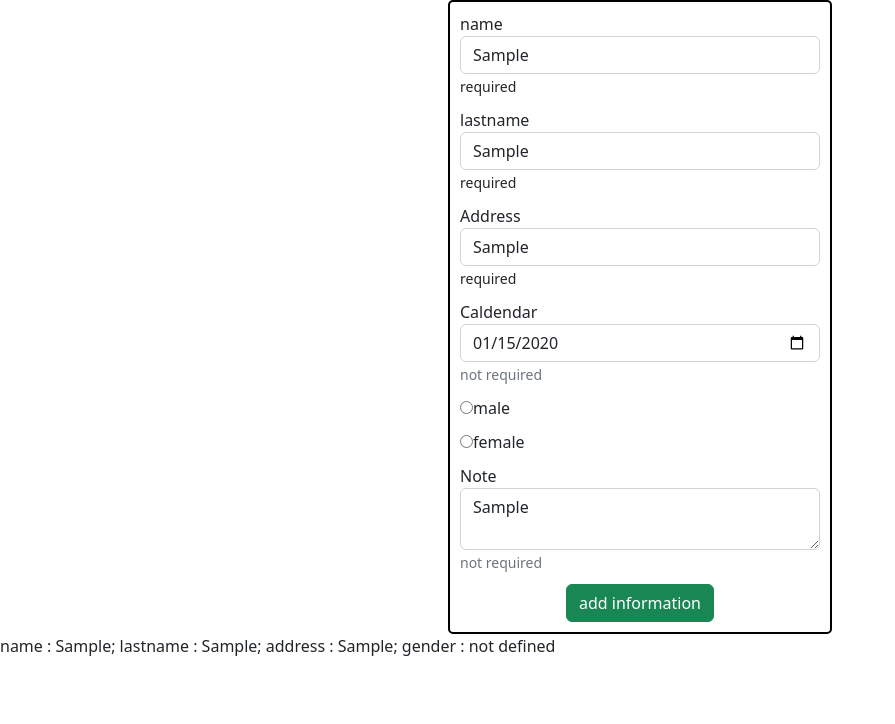
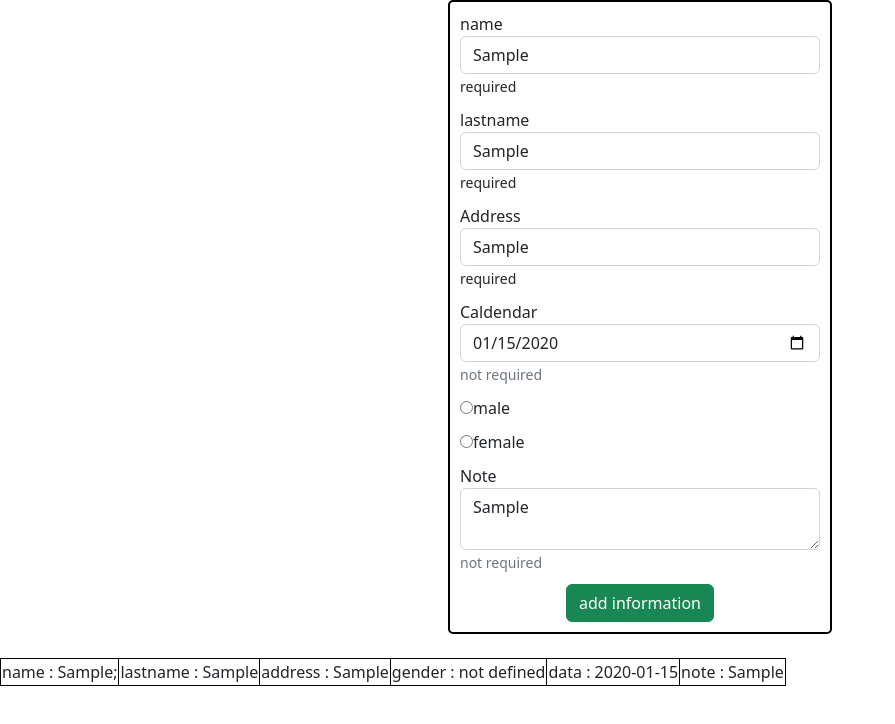
Before and after one commit to bonitobonito2/vannilaJs, a plain HTML site: page index.html in a window 1280 px wide. Both pictures are taken after typing "Sample", "Sample", "Sample", "2020-01-15", "Sample" into the empty fields and a click on the button "add information". Shown: the whole page, without its empty margins (0-895 px from the left). Drawn offline with nearby package versions, Linux system fonts and the light colour scheme.

Commit message:
added table

```diff
--- a/index.css
+++ b/index.css
@@ -17,3 +17,25 @@
 .error{
     color: red;
 }
+/* .items{
+    margin: 0 auto;
+    display: flex;
+    flex-direction: column;
+    width: 40vw;
+    gap: 100px;
+}
+
+.div{
+    margin: 0 auto;
+    width: 40vw;
+    display: flex;
+    flex-direction: column;
+    border: 1px solid black;
+    align-items: center;
+    justify-content: center;
+} */
+
+table, th, td {
+    border: 1px solid black;
+    border-collapse: collapse;
+  }
--- a/index.html
+++ b/index.html
@@ -50,11 +50,11 @@
         </div>
 
         <div class="form-group">
-          <label for="exampleInputEmail1">Caldendar</label>
+          <label for="calendar">Caldendar</label>
           <input
             type="date"
             class="form-control"
-            id="exampleInputCaldendar1"
+            id="calendar"
             placeholder="Enter Caldendar"
           />
           <small id="emailHelp" class="form-text text-muted"
@@ -62,15 +62,29 @@
           >
         </div>
 
-        <div><input onchange="changeHandler('male')" type="radio" name="" id="maleRadio" />male</div>
-        <div><input onchange="changeHandler('female')" type="radio" name="" id="femaleRadio" />female</div>
+        <div>
+          <input
+            onchange="changeHandler('male')"
+            type="radio"
+            name=""
+            id="maleRadio"
+          />male
+        </div>
+        <div>
+          <input
+            onchange="changeHandler('female')"
+            type="radio"
+            name=""
+            id="femaleRadio"
+          />female
+        </div>
 
         <div class="form-group">
-          <label for="exampleInputEmail1">Note</label>
+          <label for="note">Note</label>
           <textarea
             type="textarea"
             class="form-control"
-            id="exampleInputNote1"
+            id="note"
             placeholder="Enter Note"
           ></textarea>
           <small id="emailHelp" class="form-text text-muted"
@@ -84,8 +98,19 @@
         </div>
       </div>
     </form>
+    <br />
+    <!-- <div id="items"></div> -->
 
-    <div id="items"></div>
+    <table id="items">
+      <tr>
+        <th>Name</th>
+        <th>Lastname</th>
+        <th>Address</th>
+        <th>Data</th>
+        <th>Gender</th>
+        <th>Note</th>
+      </tr>
+    </table>
     <script
       src="https://cdn.jsdelivr.net/npm/bootstrap@5.2.1/dist/js/bootstrap.bundle.min.js"
       integrity="sha384-u1OknCvxWvY5kfmNBILK2hRnQC3Pr17a+RTT6rIHI7NnikvbZlHgTPOOmMi466C8"
--- a/index.js
+++ b/index.js
@@ -42,6 +42,8 @@ const button = document.getElementById("submit");
 const nameInput = document.getElementById("name");
 const lastNameInut = document.getElementById("lastName");
 const addressInput = document.getElementById("address");
+const note = document.getElementById("note");
+const date = document.getElementById("calendar");
 const maleRadio = document.getElementById("maleRadio");
 const femaleRadio = document.getElementById("femaleRadio");
 const items = document.getElementById("items");
@@ -79,19 +81,37 @@ function allStorage() {
 const loadHandler = () => {
   const item = allStorage();
   items.innerHTML = "";
-  if (item) {
-    console.log(item.name);
+
+  if (item != undefined) {
+    console.log(item.name, "item");
     item.map((obj) => {
       console.log(obj);
 
-      const oneItem = document.createElement("div");
-      oneItem.innerHTML = `name : ${obj.name}; lastname : ${
-        obj.lastName
-      }; address : ${obj.address}; gender : ${
+      const name = document.createElement("td");
+      name.innerHTML = `name : ${obj.name};`;
+      const lastName = document.createElement("td");
+      lastName.innerHTML = `lastname : ${obj.lastName}`;
+      const address = document.createElement("td");
+      address.innerHTML = `address : ${obj.address}`;
+      const gender = document.createElement("td");
+      gender.innerHTML = `gender : ${
         obj.choosenGender ? obj.choosenGender : "not defined"
       }`;
+      const data = document.createElement("td");
+      data.innerHTML = `data : ${obj.data ? obj.data : "not defined"}`;
+      const note = document.createElement("td");
+      note.innerHTML = `note : ${obj.note ? obj.note : "not defined"}`;
+      const division = document.createElement("tr");
 
-      items.appendChild(oneItem);
+      division.classList.add("div");
+      division.appendChild(name);
+      division.appendChild(lastName);
+      division.appendChild(address);
+      division.appendChild(gender);
+      division.appendChild(data);
+      division.appendChild(note);
+
+      items.appendChild(division);
     });
   }
 };
@@ -106,7 +126,13 @@ const clickHandler = () => {
   //address Validation
   let address = addressInput.value;
   let isAddressValid = validationFunctions.addressValidation(address);
+  //date
+  let dataTime = date.value;
+  //note
+  let notee = note.value;
 
+  console.log(notee, "note");
+  console.log(dataTime, "date");
   if (nameIsValid && lastNameIsValid && isAddressValid) {
     const items = allStorage();
     let item = { name: name, lastName: lastName, address: address };
@@ -114,6 +140,12 @@ const clickHandler = () => {
     if (choosenGender != "") {
       item.choosenGender = choosenGender;
     }
+    if (dataTime) {
+      item.data = dataTime;
+    }
+    if (notee) {
+      item.note = notee;
+    }
     localStorage.setItem(items.length + 1, JSON.stringify(item));
     loadHandler();
   }
```
